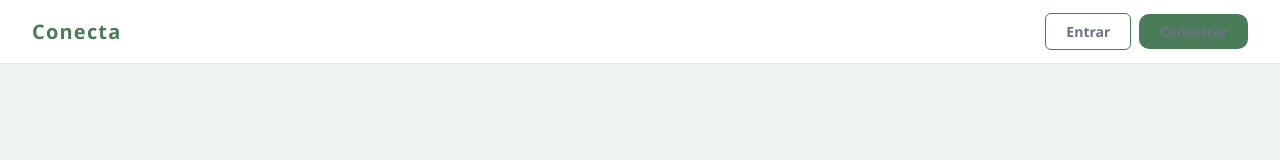
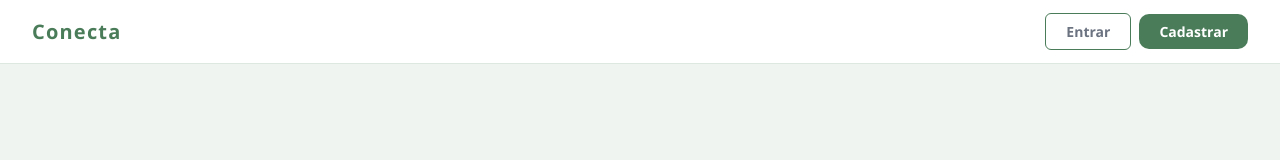
Before and after one commit to venanciojamilly/conecta-frontend, a React (Vite) app: page / in a window 1280 px wide. Shown: the top 160 px of the page. Built offline with nearby package versions, Linux system fonts and the light colour scheme.

Commit message:
feat: change register word in button to white

```diff
--- a/src/components/NavbarPublica.jsx
+++ b/src/components/NavbarPublica.jsx
@@ -8,7 +8,7 @@ export default function NavbarPublica() {
         <Link to="/login" className="btn-outline" style={{ padding: '8px 20px' }}>
           Entrar
         </Link>
-        <Link to="/cadastro/cliente" className="btn-primary" style={{ padding: '8px 20px', borderRadius: '10px', textDecoration: 'none', fontSize: '14px' }}>
+        <Link to="/cadastro/cliente" className="btn-primary" style={{ padding: '8px 20px', borderRadius: '10px', textDecoration: 'none', fontSize: '14px', color: 'white'}}>
           Cadastrar
         </Link>
       </div>
```
